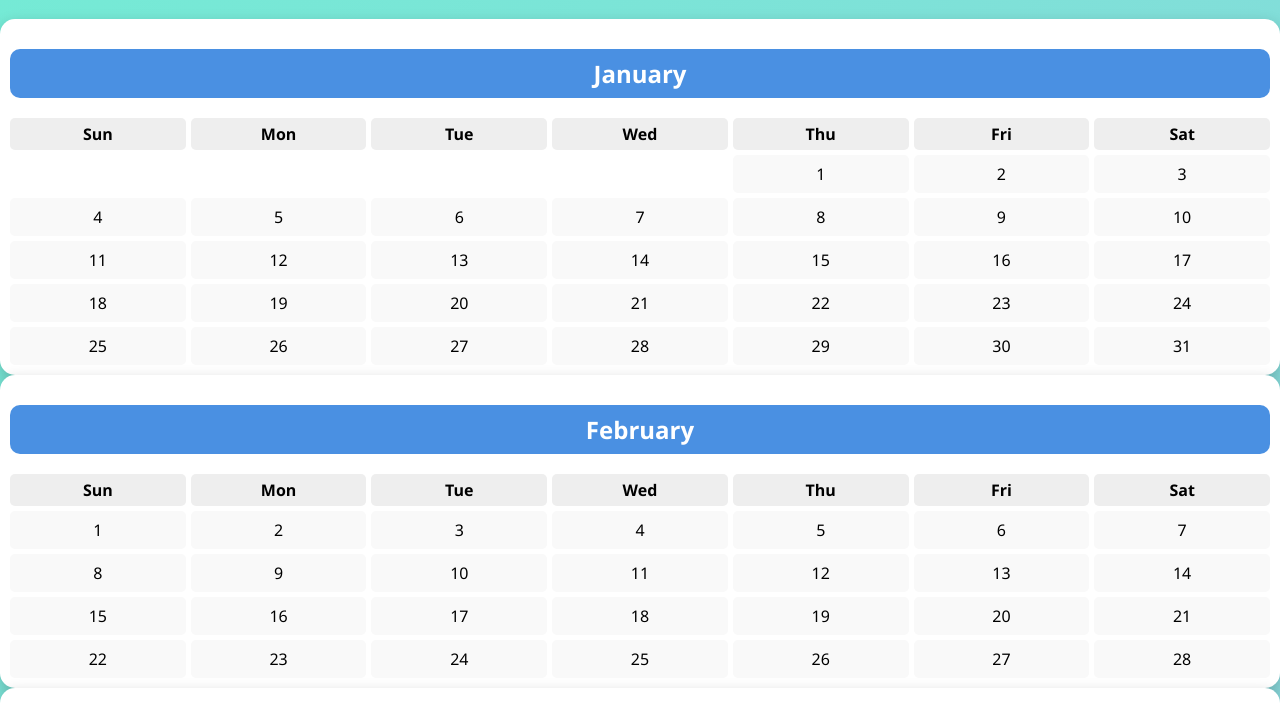
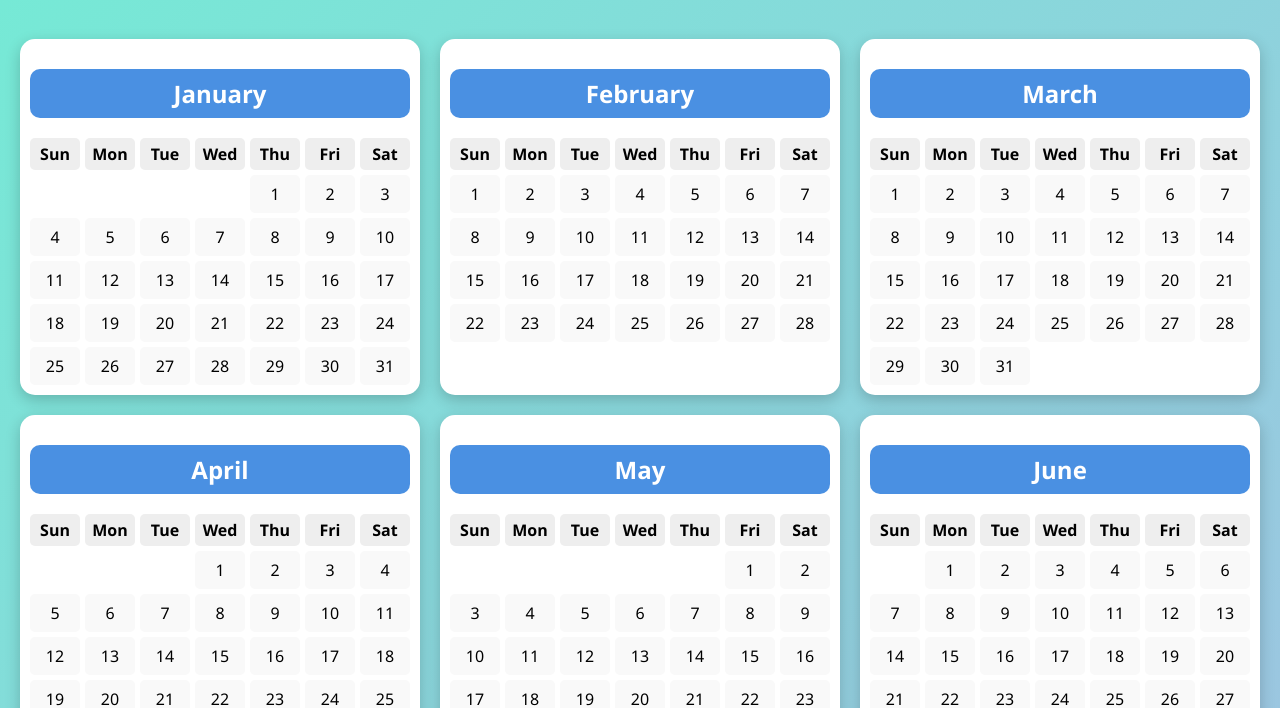
Before and after one commit to CuizonJHervie/Calendars, a plain HTML site: page index.html in a window 1280 px wide. Shown: the part 107-815 px from the top of the page. Drawn offline with Linux system fonts and the light colour scheme.

Commit message:
Update styles.css

```diff
--- a/styles.css
+++ b/styles.css
@@ -10,7 +10,7 @@ h1 {
     color: white;
 }
 
-#calender {
+#calendar {
     display: grid;
     grid-template-columns: repeat(3, 1fr);
     gap: 20px;
```
